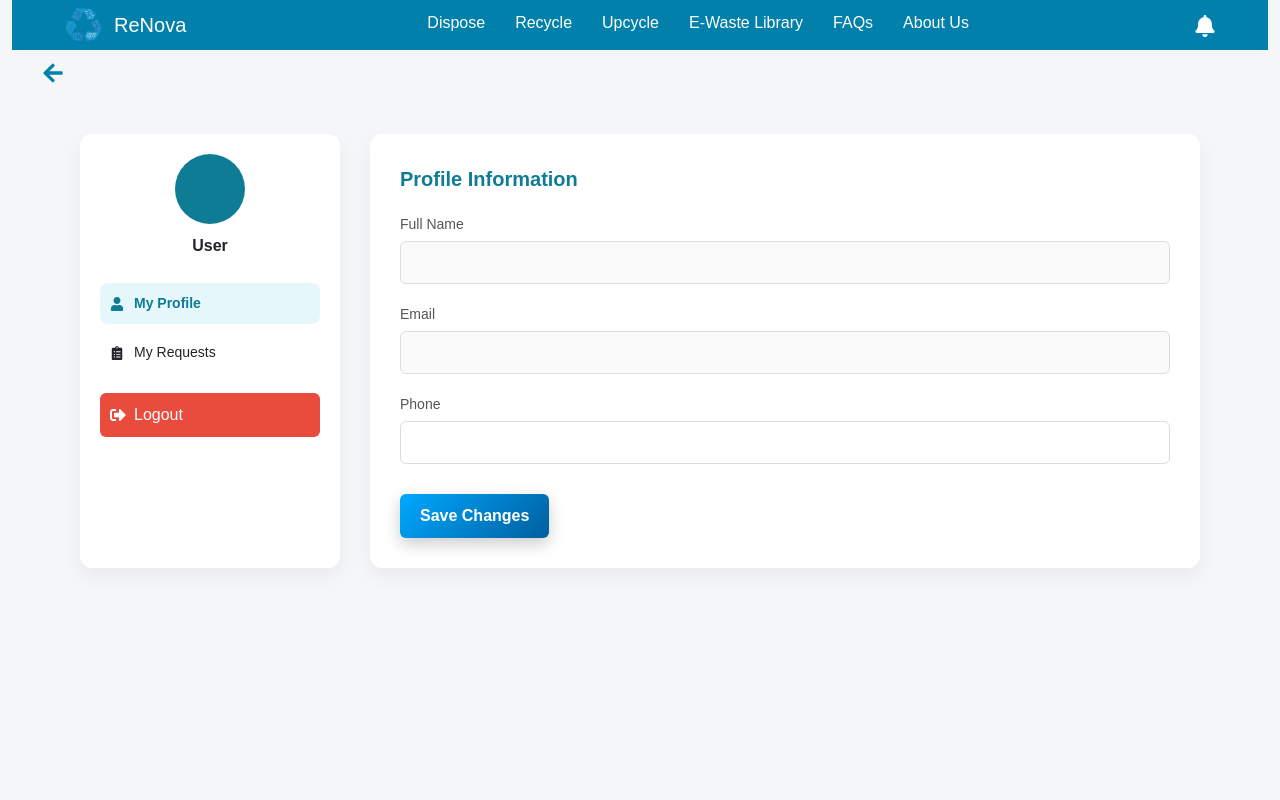
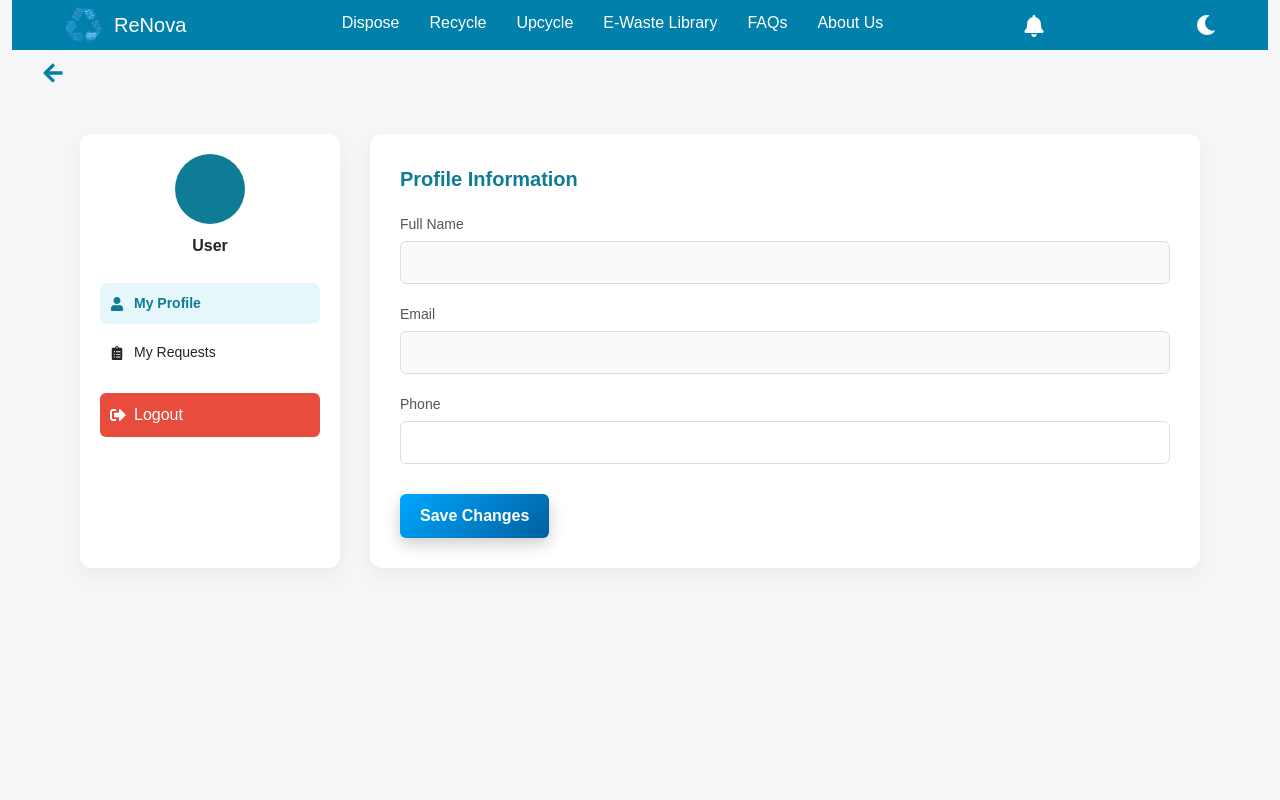
Before and after one commit to razanalraiisi/Renova, a React (Create React App) app in the folder client/: page /UserDash in a window 1280 px wide. Shown: the top 800 px of the page. Built offline with nearby package versions, Linux system fonts and the light colour scheme; the HTML template or start-up script is replaced by a standard one.

Commit message:
dark mode emoji

```diff
--- a/client/src/components/CollectorDash.js
+++ b/client/src/components/CollectorDash.js
@@ -63,7 +63,7 @@ const CollectorDash = () => {
   }, []);
 
   return (
-    <div className="collector-dash-page"><CollectorNavbar />
+    <div className="collector-dash-page"><CollectorNav />
       <div className="collector-dash-body" style={{ padding: '40px', minHeight: '100vh', background: '#f5f7fa' }}>
         <h2 style={{ marginBottom: '5px' }}>Collector Dashboard</h2>
         <p style={{ color: '#555' }}>
--- a/client/src/components/UserDash.js
+++ b/client/src/components/UserDash.js
@@ -1,7 +1,7 @@
 import React, { useState, useEffect } from "react";
 import { Link, useNavigate, useLocation } from "react-router-dom";
 import { Navbar, NavbarBrand } from "reactstrap";
-import { FaArrowLeft, FaUser, FaClipboardList, FaSignOutAlt, FaBell } from "react-icons/fa";
+import { FaArrowLeft, FaUser, FaClipboardList, FaSignOutAlt, FaBell, FaMoon, FaSun } from "react-icons/fa";
 import { useDispatch, useSelector } from "react-redux";
 import { updateUser, resetUser, resetState } from "../features/UserSlice.js";
 import { useForm } from "react-hook-form";
@@ -19,6 +19,11 @@ const UserDash = () => {
 
   const [activeTab, setActiveTab] = useState("profile");
   const [theme, setTheme] = useState(() => localStorage.getItem("userTheme") || "Light");
+  const isDarkEffective =
+    theme === "Dark" ||
+    (theme === "System" &&
+      window.matchMedia &&
+      window.matchMedia("(prefers-color-scheme: dark)").matches);
   const [requests, setRequests] = useState([]);
   const [loadingRequests, setLoadingRequests] = useState(true);
   const [snackbar, setSnackbar] = useState({ open: false, message: '', severity: 'success' });
@@ -44,6 +49,23 @@ const UserDash = () => {
     defaultValues,
     resolver: yupResolver(schema),
   });
+
+  // Apply theme immediately on this page (AdminThemeSync only updates on route change).
+  useEffect(() => {
+    const root = document.documentElement;
+    const apply = (value) => root.setAttribute("data-theme", value);
+
+    if (theme === "System") {
+      const media = window.matchMedia("(prefers-color-scheme: dark)");
+      const applySystem = () => apply(media.matches ? "dark" : "light");
+      applySystem();
+      media.addEventListener("change", applySystem);
+      return () => media.removeEventListener("change", applySystem);
+    }
+
+    apply(theme.toLowerCase());
+    return undefined;
+  }, [theme]);
 
   useEffect(() => {
     if (user && user._id) {
@@ -140,6 +162,13 @@ const UserDash = () => {
     const value = e.target.value;
     setTheme(value);
     localStorage.setItem("userTheme", value);
+  };
+
+  const toggleTheme = () => {
+    const next = isDarkEffective ? "Light" : "Dark";
+    setTheme(next);
+    localStorage.setItem("userTheme", next);
+    setNotifOpen(false); // avoid overlapping with the notification dropdown
   };
 
   const onSubmit = async (data) => {
@@ -268,6 +297,27 @@ const UserDash = () => {
               </Box>
             )}
           </div>
+
+          {/* Theme toggle (Light / Dark) */}
+          <button
+            type="button"
+            onClick={toggleTheme}
+            title="Toggle dark mode"
+            style={{
+              marginLeft: 12,
+              background: "transparent",
+              border: "none",
+              color: "#fff",
+              cursor: "pointer",
+              display: "flex",
+              alignItems: "center",
+              justifyContent: "center",
+              fontSize: 20,
+              padding: 0,
+            }}
+          >
+            {isDarkEffective ? <FaSun /> : <FaMoon />}
+          </button>
         </div>
       </Navbar>
 
```
